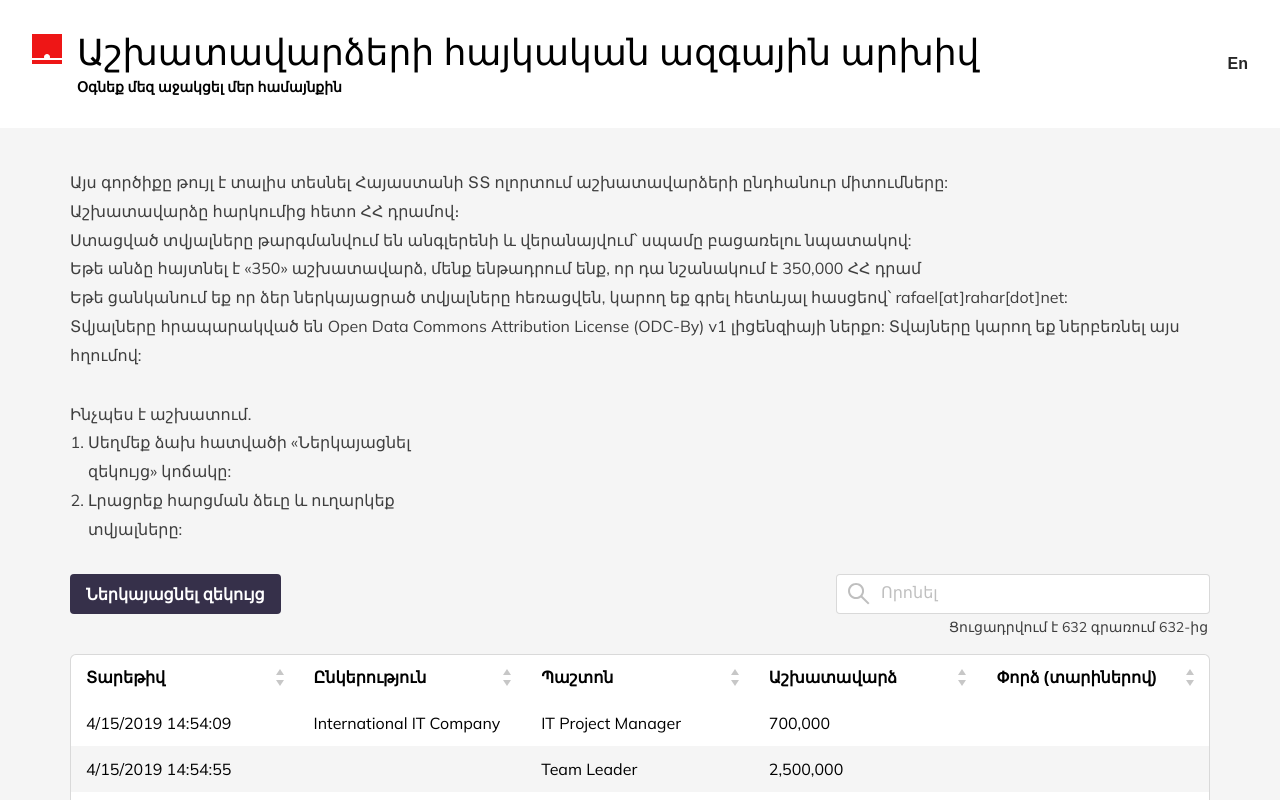
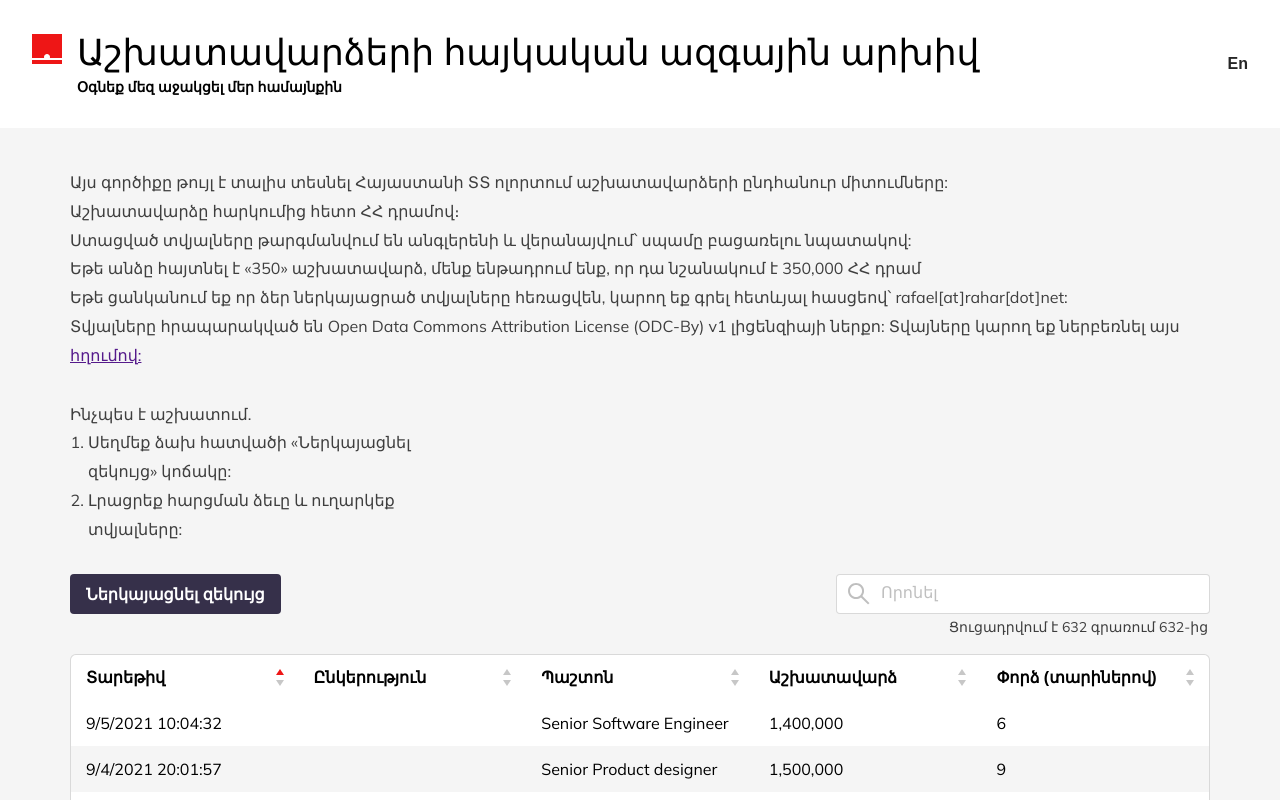
Before and after one commit to The-Sofware-Development-Company/salariesam, a React (Create React App) app: page / in a window 1280 px wide. Shown: the top 800 px of the page. Built offline with nearby package versions, Linux system fonts and the light colour scheme.

Commit message:
fix: bugfixes

```diff
--- a/src/components/About/About.jsx
+++ b/src/components/About/About.jsx
@@ -1,9 +1,8 @@
-import React from 'react';
-import { useTranslation } from 'react-i18next';
-import './styles.scss'
+import React from "react";
+import { useTranslation } from "react-i18next";
+import "./styles.scss";
 
 const About = () => {
-
   const { t } = useTranslation();
 
   return (
@@ -13,7 +12,10 @@ const About = () => {
       <p className="fz16 lh18 c-black300">{t("about-reported-data")}</p>
       <p className="fz16 lh18 c-black300">{t("about-reported-salary")}</p>
       <p className="fz16 lh18 c-black300">{t("remove-data")}</p>
-            <p className="fz16 lh18 c-black300">{t("license")}</p>
+      <p className="fz16 lh18 c-black300">
+        {t("license")}
+        <a href="">{t("download-license")}</a>
+      </p>
 
       <p className="fz16 lh18 c-black300 mt30">{t("how-this-work")}</p>
       <ol className="ol">
@@ -21,7 +23,7 @@ const About = () => {
         <li className="li fz16 lh18 c-black300">{t("fill-in-form")}</li>
       </ol>
     </div>
-    )
-}
+  );
+};
 
-export default About
+export default About;
--- a/src/components/Header/Header.jsx
+++ b/src/components/Header/Header.jsx
@@ -31,7 +31,12 @@ const Header = () => {
   const { t } = useTranslation();
 
   useEffect(() => {
+    setLanguage(localStorage.getItem("lang") || "hy");
+  }, []);
+
+  useEffect(() => {
     i18n.changeLanguage(language);
+    localStorage.setItem("lang", language);
     document.documentElement.lang = language;
   }, [language]);
 
--- a/src/components/Main/Main.jsx
+++ b/src/components/Main/Main.jsx
@@ -5,38 +5,13 @@ import downloadIcon from "../../assets/download-icon.svg";
 import "./styles.scss";
 import About from "../About/About";
 import SortArrows from "../SortArrows/SortArrows";
-import { useTranslation, initReactI18next } from "react-i18next";
-import i18n from "i18next";
-import en_us from "../../resources/en-us.json";
-import hy_am from "../../resources/hy-am.json";
+import { useTranslation } from "react-i18next";
 
 let copyOfRows = [];
 
-i18n.use(initReactI18next).init({
-  resources: {
-    en: {
-      translation: {
-        ...en_us,
-      },
-    },
-    am: {
-      translation: {
-        ...hy_am,
-      },
-    },
-  },
-  lng: "en",
-  fallbackLng: "en",
-  interpolation: {
-    escapeValue: false,
-  },
-});
-
 const Main = () => {
   const [rows, setRows] = useState([]);
-  const [sortType, setSortType] = useState();
-  const [language, setLanguage] = useState("am");
-
+  const [sortType, setSortType] = useState("dateUp");
   const { t } = useTranslation();
 
   useEffect(() => {
@@ -47,7 +22,6 @@ const Main = () => {
         setRows(transformData(json.data));
         copyOfRows = transformData(json.data);
       });
-    i18n.changeLanguage(language);
   }, []);
 
   const transformData = (payload) => {
@@ -69,6 +43,10 @@ const Main = () => {
     return +val.split(",").join("");
   };
 
+  const transformTextFields = (val) => {
+    return val.toLowerCase();
+  }
+
   const transformDateValues = (val) => {
     return new Date(val["Date"]);
   };
@@ -83,21 +61,33 @@ const Main = () => {
 
   const sortTextFields = (array, key) => {
     if (sortType === "companyUp" || sortType === "positionUp") {
-      array.sort((a, b) => (a[key] > b[key] ? 1 : -1));
+      array.sort((a, b) => (transformTextFields(a[key]) > transformTextFields(b[key]) ? 1 : -1));
     } else {
-      array.sort((a, b) => (b[key] > a[key] ? 1 : -1));
+      array.sort((a, b) => (transformTextFields(b[key]) > transformTextFields(a[key]) ? 1 : -1));
     }
   };
 
   const sortNumberFields = (array, key) => {
     if (sortType === "salaryUp" || sortType === "expUp") {
-      array.sort((a, b) =>
-        transformNumValues(a[key]) > transformNumValues(b[key]) ? 1 : -1
-      );
+      array.sort((a, b) => {
+        if(a[key] === ''){
+          return -1;
+        }
+        else if(b[key] === ''){
+          return 1;
+        }
+        return transformNumValues(a[key]) > transformNumValues(b[key]) ? 1 : -1;
+      });
     } else {
-      array.sort((a, b) =>
-        transformNumValues(b[key]) > transformNumValues(a[key]) ? 1 : -1
-      );
+      array.sort((a, b) => {
+        if(a === ''){
+          return -1;
+        }
+        else if(b === ''){
+          return 1;
+        }
+        return transformNumValues(b[key]) > transformNumValues(a[key]) ? 1 : -1
+      });
     }
   };
 
@@ -121,7 +111,7 @@ const Main = () => {
         sortTextFields(result, "Position");
         break;
       case "positionDown":
-        sortTextFields(result, "Company");
+        sortTextFields(result, "Position");
         break;
       case "salaryUp":
         sortNumberFields(result, "Salary");
--- a/src/resources/en-us.json
+++ b/src/resources/en-us.json
@@ -14,7 +14,8 @@
   "about-reported-data": "The reported data is being translated to English and reviewed to exclude spam.",
   "about-reported-salary": "If a person reported “350” salary, we make an assumption that it means 350 thousand AMD.",
   "remove-data": "You might request the data you submitted to be removed. To do it drop me an email to rafael[at]rahar[dot]net.",
-  "license": "Data is licensed under Open Data Commons Attribution License (ODC-By) v1, and available for download here.",
+  "license": "Data is licensed under Open Data Commons Attribution License (ODC-By) v1, and available for download ",
+  "download-license": "here.",
   "how-this-work": "How this work:",
   "click-on-submit": "You click on 'Submit my report' button on the left;",
   "fill-in-form": "You fill-in a simple form and submit the data.",
--- a/src/resources/hy-am.json
+++ b/src/resources/hy-am.json
@@ -14,7 +14,8 @@
   "about-reported-data": "Ստացված տվյալները թարգմանվում են անգլերենի և վերանայվում՝ սպամը բացառելու նպատակով:",
   "about-reported-salary": "Եթե անձը հայտնել է «350» աշխատավարձ, մենք ենթադրում ենք, որ դա նշանակում է 350,000 ՀՀ դրամ",
   "remove-data": "Եթե ցանկանում եք որ ձեր ներկայացրած տվյալները հեռացվեն, կարող եք գրել հետևյալ հասցեով՝ rafael[at]rahar[dot]net:",
-  "license": "Տվյալները հրապարակված են Open Data Commons Attribution License (ODC-By) v1 լիցենզիայի ներքո: Տվայները կարող եք ներբեռնել այս հղումով:",
+  "license": "Տվյալները հրապարակված են Open Data Commons Attribution License (ODC-By) v1 լիցենզիայի ներքո: Տվայները կարող եք ներբեռնել այս ",
+  "download-license": "հղումով:",
   "how-this-work": "Ինչպես է աշխատում.",
   "click-on-submit": "Սեղմեք ձախ հատվածի «Ներկայացնել զեկույց» կոճակը:",
   "fill-in-form": "Լրացրեք հարցման ձեւը և ուղարկեք տվյալները:",
```
Also changed, not shown: 1 other file (tests, documents, lock files or other folders). Lines whose indentation alone changed are shown as unchanged.
